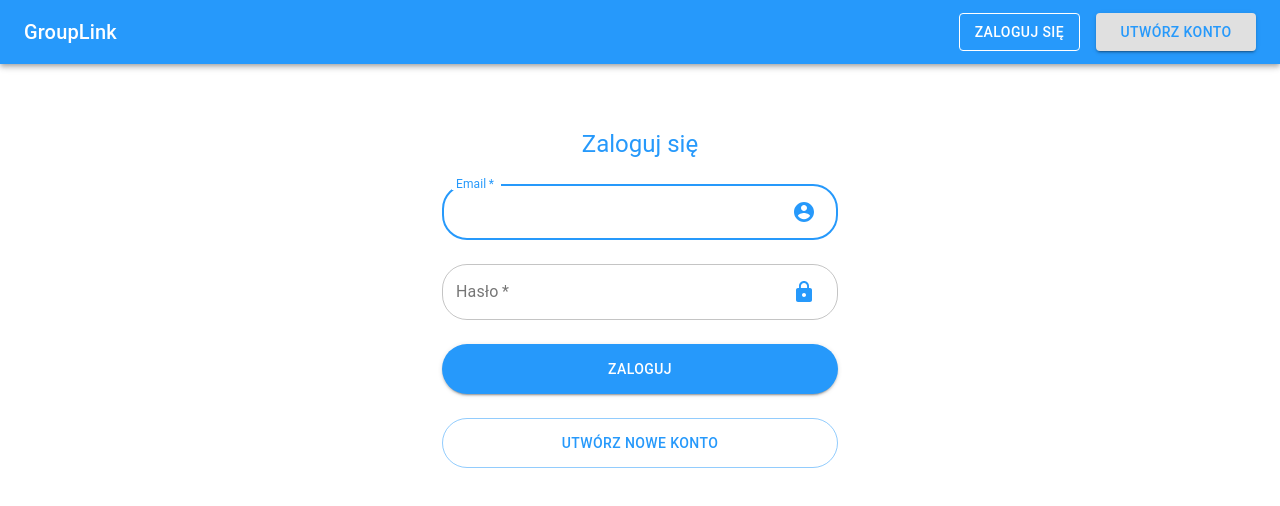
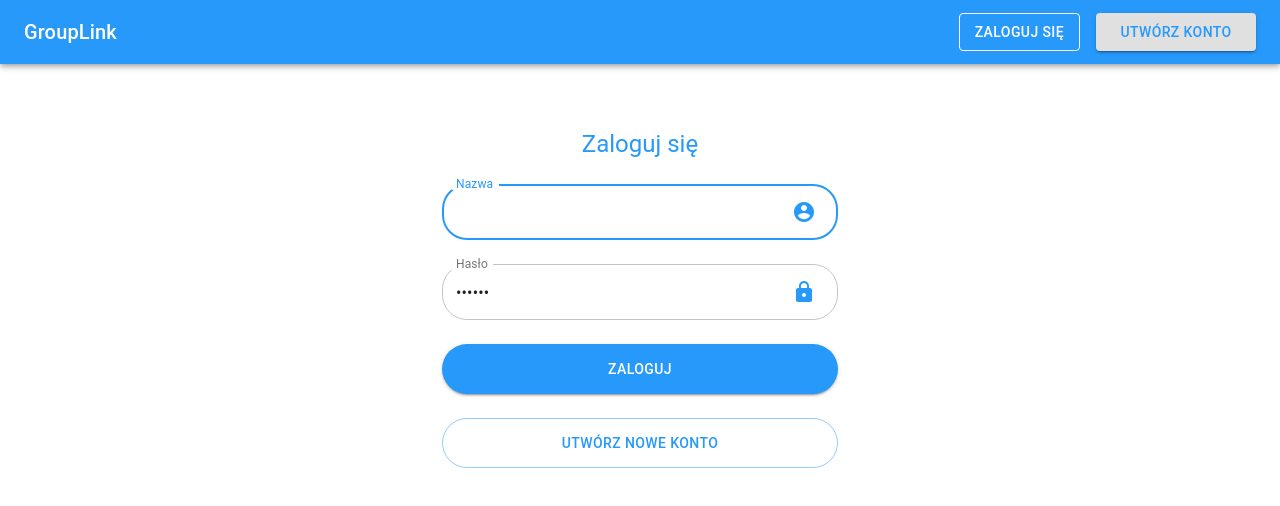
Before and after one commit to Asder98/Grouplink, a React (Create React App) app in the folder GroupLinkWeb/grouplink-app/: page /login in a window 1280 px wide. Shown: the top 506 px of the page. Built offline with nearby package versions, Linux system fonts and the light colour scheme.

Commit message:
Dodanie sesji uzytkownika, logowanie, nawigowanie po widokach

```diff
--- a/GroupLinkWeb/grouplink-app/package.json
+++ b/GroupLinkWeb/grouplink-app/package.json
@@ -8,14 +8,18 @@
     "@testing-library/jest-dom": "^5.11.9",
     "@testing-library/react": "^11.2.5",
     "@testing-library/user-event": "^12.8.3",
+    "axios": "^0.21.1",
+    "formik": "^2.2.6",
     "react": "^17.0.1",
     "react-dom": "^17.0.1",
     "react-redux": "^7.2.3",
     "react-router-dom": "^5.2.0",
     "react-scripts": "4.0.3",
     "redux": "^4.0.5",
+    "redux-persist": "^6.0.0",
     "redux-thunk": "^2.3.0",
-    "web-vitals": "^1.1.1"
+    "web-vitals": "^1.1.1",
+    "yup": "^0.32.9"
   },
   "scripts": {
     "start": "react-scripts start",
--- a/GroupLinkWeb/grouplink-app/src/containters/Auth/Auth.js
+++ b/GroupLinkWeb/grouplink-app/src/containters/Auth/Auth.js
@@ -1,4 +1,6 @@
-import React from 'react'
+import React, { useState } from 'react';
+import { useFormik } from 'formik';
+import * as yup from 'yup';
 import styles from './Auth.module.css';
 import Button from '@material-ui/core/Button';
 import CssBaseline from '@material-ui/core/CssBaseline';
@@ -10,9 +12,25 @@ import InputAdornment from '@material-ui/core/InputAdornment';
 import AccountCircle from '@material-ui/icons/AccountCircle';
 import Lock from '@material-ui/icons/Lock';
 import ArrowForward from '@material-ui/icons/ArrowForward';
-
+import { logIn, logOut } from '../../store/actions/auth';
+import { showLogIn, showSignIn } from '../../store/actions/sign';
+import {useSelector, useDispatch} from 'react-redux'
+import axios from 'axios'
+import {useHistory} from 'react-router-dom'
 
 const Auth = ({ match }) => {
+    const isSignIn = useSelector((state) => state.sign);
+    const dispatch = useDispatch();
+    let history = useHistory();
+
+    const onClickLogIn = () => {
+        dispatch(showLogIn())
+        history.push('/login');
+      }
+      const onClickSignIn = () => {
+        dispatch(showSignIn())
+        history.push('/register');
+      }
 
     const useStyles = makeStyles((theme) => ({
         paper: {
@@ -43,28 +61,118 @@ const Auth = ({ match }) => {
         },
     }));
 
-    console.log(match)
+    const zmienny = 'testy2'
+    const testowyUser = {
+        login: zmienny,
+        password: zmienny,
+        confirmPassword: zmienny
+    }
+
+    const register = ({login, email, password, confirmPassword}) => {
+        const body = {
+            login,
+            email,
+            password,
+            confirmPassword
+        }
+        console.log(body);
+        axios.post('http://localhost:8080/api/User/register', body)
+            .then(res => {
+                console.log('register res', res);
+                authenticate({login, password})
+                history.push('/');
+            })
+            .catch(err => {
+                console.log(err);
+            })
+    }
+
+    const authenticate = ({login, password}) => {
+        const body = {
+            login,
+            password
+        }
+        axios.post('http://localhost:8080/api/User/authenticate', body)
+            .then(res => {
+                console.log('auth res', res);
+                dispatch(logIn(res.data.token))
+                history.push('/');
+            })
+            .catch(err => {
+                console.log(err);
+                alert('Błędne dane logowania')
+            })
+    }
+
+    // console.log(match)
     const classes = useStyles();
-    const createAcc = false; // ustawienie czy log in czy create acc
+    // const createAcc = false; // ustawienie czy log in czy create acc
+
+    const validationSchemaLogIn = yup.object({
+        name: yup
+            .string('Podaj swoją nazwę')
+            .min(4, 'Nazwa powinna zawierać minimum 4 znaki')
+            .required('Nazwa jest wymagana'),
+        password: yup
+            .string('Podaj swoje hasło')
+            .min(8, 'Hasło powinno zawierać minimum 8 znaków')
+            .required('Hasło jest wymagane'),
+    });
+
+    const validationSchemaSignUp = yup.object({
+        email: yup
+            .string('Podaj swój email')
+            .email('Podaj poprawny email')
+            .required('Email jest wymagany'),
+        name: yup
+            .string('Podaj swoją nazwę')
+            .min(4, 'Nazwa powinna zawierać minimum 4 znaki')
+            .required('Nazwa jest wymagana'),
+        password: yup
+            .string('Podaj swoje hasło')
+            .min(8, 'Hasło powinno zawierać minimum 8 znaków')
+            .required('Hasło jest wymagane'),
+        password2: yup
+            .string('Potwierdź swoje hasło')
+            .oneOf([yup.ref('password'), null], 'Hasło musi być takie samo')
+            .required('Potwierdzenie hasła jest wymagane'),
+    });
+
+    const formik = useFormik({
+        initialValues: {
+            email: 'foobar@example.com',
+            password: 'foobar',
+        },
+        validationSchema: isSignIn ? validationSchemaSignUp : validationSchemaLogIn,
+        onSubmit: (values) => {
+            if (isSignIn) {
+                register({login: formik.values.name, email: formik.values.email, password: formik.values.password, confirmPassword: formik.values.password2})
+            }
+            else {
+                authenticate({login: formik.values.name, password: formik.values.password})
+            }
+        },
+    });
+
 
     return (
         <Container maxWidth="xs">
             <div className={classes.paper}>
                 <Typography component="h1" variant="h5" color="primary">
-                    {createAcc ? 'Utwórz nowe konto' : 'Zaloguj się'}
-
+                    {isSignIn ? 'Utwórz nowe konto' : 'Zaloguj się'}
                 </Typography>
-                <form className={classes.form} noValidate>
-                    {createAcc ?
+                <form className={classes.form} noValidate onSubmit={formik.handleSubmit}>
                     <TextField
                         variant="outlined"
                         margin="normal"
-                            required
                         fullWidth
                         id="name"
                         label="Nazwa"
                         name="name"
-                            autoComplete="name"
+                        value={formik.values.name}
+                        onChange={formik.handleChange}
+                        error={formik.touched.name && Boolean(formik.errors.name)}
+                        helperText={formik.touched.name && formik.errors.name}
                         autoFocus
                         InputProps={{
                             endAdornment: (
@@ -73,16 +181,19 @@ const Auth = ({ match }) => {
                                 </InputAdornment>
                             ),
                         }}
-                        /> : null}
+                    />
+                    {isSignIn ?
                         <TextField
                             variant="outlined"
                             margin="normal"
-                        required
                             fullWidth
                             id="email"
+                            name="email"
                             label="Email"
-                        name="email"
-                        autoComplete="email"
+                            value={formik.values.email}
+                            onChange={formik.handleChange}
+                            error={formik.touched.email && Boolean(formik.errors.email)}
+                            helperText={formik.touched.email && formik.errors.email}
                             autoFocus
                             classes={{
                                 root: classes.root,
@@ -95,16 +206,20 @@ const Auth = ({ match }) => {
                                 ),
                             }}
                         />
+                         : null}
+
                     <TextField
                         variant="outlined"
                         margin="normal"
-                        required
                         fullWidth
                         name="password"
                         label="Hasło"
                         type="password"
                         id="password"
-                        autoComplete="current-password"
+                        value={formik.values.password}
+                        onChange={formik.handleChange}
+                        error={formik.touched.password && Boolean(formik.errors.password)}
+                        helperText={formik.touched.password && formik.errors.password}
                         InputProps={{
                             endAdornment: (
                                 <InputAdornment position="start">
@@ -113,17 +228,19 @@ const Auth = ({ match }) => {
                             ),
                         }}
                     />
-                    {createAcc ?
+                    {isSignIn ?
                         <TextField
                             variant="outlined"
                             margin="normal"
-                            required
                             fullWidth
-                            name="password"
+                            name="password2"
                             label="Potwierdź Hasło"
                             type="password"
-                            id="password"
-                            autoComplete="current-password"
+                            id="password2"
+                            value={formik.values.password2}
+                            onChange={formik.handleChange}
+                            error={formik.touched.password2 && Boolean(formik.errors.password2)}
+                            helperText={formik.touched.password2 && formik.errors.password2}
                             InputProps={{
                                 endAdornment: (
                                     <InputAdornment position="start">
@@ -132,9 +249,7 @@ const Auth = ({ match }) => {
                                 ),
                             }}
                         /> : null}
-                    {createAcc ?
-                        <div>
-
+                    {isSignIn ?
                         <Button
                             type="submit"
                             fullWidth
@@ -144,19 +259,7 @@ const Auth = ({ match }) => {
                         >
                             Utwórz konto
                     </Button>
-                            <Button
-                                type="submit"
-                                fullWidth
-                                variant="outlined"
-                                color="primary"
-                                className={classes.submit}
-                            >
-                                Zaloguj się
-                    </Button>
-                        </div>
                         :
-                        <div>
-
                         <Button
                             type="submit"
                             fullWidth
@@ -166,8 +269,23 @@ const Auth = ({ match }) => {
                         >
                             Zaloguj
                             </Button>
+                    }
+                </form>
+                {isSignIn ?
                     <Button
-                                type="submit"
+                        onClick={() => onClickLogIn()}
+                        type=""
+                        fullWidth
+                        variant="outlined"
+                        color="primary"
+                        className={classes.submit}
+                    >
+                        Zaloguj się
+                    </Button>
+                    :
+                    <Button
+                        onClick={() => onClickSignIn()}
+                        type=""
                         fullWidth
                         variant="outlined"
                         color="primary"
@@ -175,12 +293,7 @@ const Auth = ({ match }) => {
                     >
                         Utwórz nowe konto
                             </Button>
-                        </div>
-
-
-
                 }
-                </form>
             </div>
         </Container>
     )
--- a/GroupLinkWeb/grouplink-app/src/containters/Landing/Landing.js
+++ b/GroupLinkWeb/grouplink-app/src/containters/Landing/Landing.js
@@ -1,10 +1,11 @@
 import React from 'react'
 import styles from './Landing.module.css';
 import { AppBar, Toolbar, Typography, Button, Container, Card, Box, Paper } from '@material-ui/core';
+import {useHistory} from 'react-router-dom'
 
 const StartPage = ({match}) => {
-    console.log(match);
-
+    // console.log(match);
+    let history = useHistory();
     return (
         <div>
         <Box display="flex" alignItems="center" flexWrap="nowrap" justifyContent="space-between" className={styles.cardWrapper}>
@@ -23,13 +24,13 @@ const StartPage = ({match}) => {
             </Typography>
             <Box display="flex" flexDirection="row" mt={1}>
               <Box mr={2} >
-                <Button className={styles.signInButton} color="secondary" variant="outlined">
+                <Button onClick={() => history.push('/login')} className={styles.signInButton} color="secondary" variant="outlined">
                     <Typography variant="button" color="primary">
                         Zaloguj się
                     </Typography>
                 </Button>
               </Box>
-              <Button className={styles.signUpButton} color="primary" variant="contained">
+              <Button onClick={() => history.push('/register')} className={styles.signUpButton} color="primary" variant="contained">
                   <Typography variant="button" color="inherit">
                       Utwórz konto
                   </Typography>
--- a/GroupLinkWeb/grouplink-app/src/hoc/Layout/Layout.js
+++ b/GroupLinkWeb/grouplink-app/src/hoc/Layout/Layout.js
@@ -1,8 +1,11 @@
 import React from "react";
 import { AppBar, Toolbar, Typography, Button, Container, Card, Box, Paper } from '@material-ui/core';
 import { makeStyles } from '@material-ui/core/styles';
-
+import { logIn, logOut } from '../../store/actions/auth';
+import { showLogIn, showSignIn } from '../../store/actions/sign';
+import {useSelector, useDispatch} from 'react-redux'
 import styles from './Layout.module.css';
+import {useHistory} from 'react-router-dom'
 
 const useStyles = makeStyles((theme) => ({
   buttonsWrapper: {
@@ -14,16 +17,30 @@ const useStyles = makeStyles((theme) => ({
 }));
 
 const Layout = ({ children }) => {
+  const isAuth = useSelector((state) => state.auth.isAuth);
+  const dispatch = useDispatch();
+
   const classes = useStyles();
-  const isLoggedIn = false; // do ustawiania przyciskow w appbar
+  let history = useHistory();
+
+  const onClickLogIn = () => {
+    dispatch(showLogIn())
+    history.push('/login');
+  }
+  const onClickSignIn = () => {
+    dispatch(showSignIn())
+    history.push('/register');
+  }
+
+  // const isLoggedIn = false; // do ustawiania przyciskow w appbar
   return (
     <React.Fragment>
       <AppBar position="relative" >
         <Toolbar>
-          <Typography variant="h6" className={styles.title}>
+          <Typography onClick={() => history.push('/')} variant="h6" className={styles.title}>
             GroupLink
             </Typography>
-          {isLoggedIn ?
+          {isAuth ?
             <div className={classes.buttonsWrapper}>
 
               <Box mr={2}>
@@ -33,18 +50,18 @@ const Layout = ({ children }) => {
                   </Typography>
                 </Button>
               </Box>
-              <Button className={styles.signInButton} color="inherit" variant="outlined">
+              <Button onClick={() => dispatch(logOut())} className={styles.signInButton} color="inherit" variant="outlined">
                 Wyloguj się
             </Button>
             </div>
             :
             <div className={classes.buttonsWrapper}>
               <Box mr={2}>
-                <Button className={styles.signInButton} color="inherit" variant="outlined">
+                <Button onClick={() => onClickLogIn()} className={styles.signInButton} color="inherit" variant="outlined">
                   Zaloguj się
               </Button>
               </Box>
-              <Button className={styles.signUpButton} variant="contained">
+              <Button onClick={() => onClickSignIn()} className={styles.signUpButton} variant="contained">
                 <Typography variant="button" color="primary">
                   Utwórz konto
                 </Typography>
--- /dev/null
+++ b/GroupLinkWeb/grouplink-app/src/store/actions/sign.js
@@ -0,0 +1,11 @@
+export const showLogIn = () => {
+    return {
+        type: "showLogIn"
+    }
+}
+
+export const showSignIn = () => {
+    return {
+        type: "showSignIn"
+    }
+}
--- a/GroupLinkWeb/grouplink-app/src/store/reducers/auth.js
+++ b/GroupLinkWeb/grouplink-app/src/store/reducers/auth.js
@@ -1,9 +1,14 @@
 const initialState = {
   isAuth: false,
+  token: null
 };
 
 export default (state = initialState, { type, payload }) => {
   switch (type) {
+    case "logIn":
+      return {isAuth: true, token: payload.token}
+    case "logOut":
+      return  {isAuth: false, token: null}
     default:
       return state;
   }
--- /dev/null
+++ b/GroupLinkWeb/grouplink-app/src/store/reducers/sign.js
@@ -0,0 +1,10 @@
+export default (state = false, { type, payload }) => {
+    switch (type) {
+        case "showLogIn":
+            return false
+        case "showSignIn":
+            return  true
+        default:
+            return state;
+    }
+};
```
Also changed, not shown: GroupLinkWeb/grouplink-app/src/index.js (+20 -4 lines), GroupLinkWeb/grouplink-app/src/store/actions/auth.js (+12 -0 lines), 1 other file (tests, documents, lock files or other folders). Lines whose indentation alone changed are shown as unchanged.
